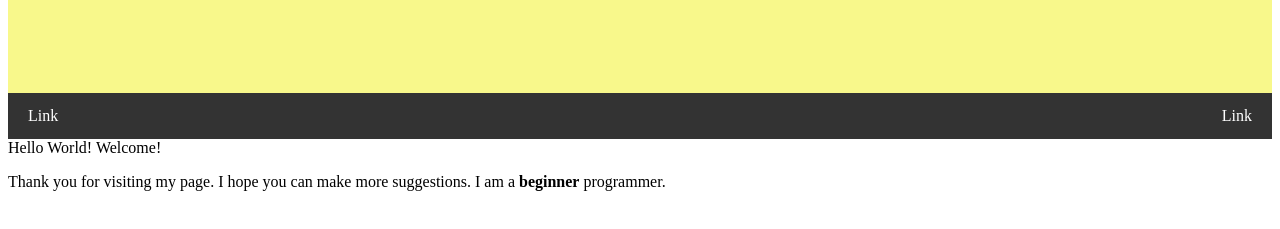
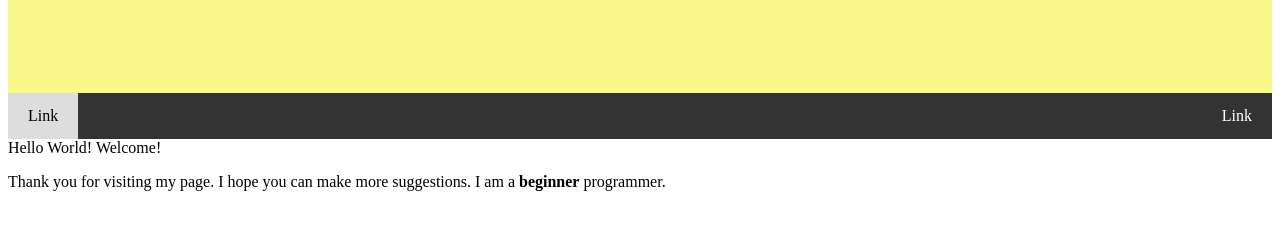
Before and after one commit to jimmylu016/jimmy-blog, a plain HTML site: page index.html in a window 1280 px wide. In both pictures the pointer is over the link 43 px from the left and 304 px from the top of the page. Shown: the part 189-418 px from the top of the page. Drawn offline with Linux system fonts and the light colour scheme.

Commit message:
Update index.html

```diff
--- a/index.html
+++ b/index.html
@@ -37,6 +37,11 @@ body {
   float: right;
   }
 
+  .navbar a:hover {
+  background-color: #ddd;
+  color: black;
+  }
+
 </style>
 </head>
 
```
